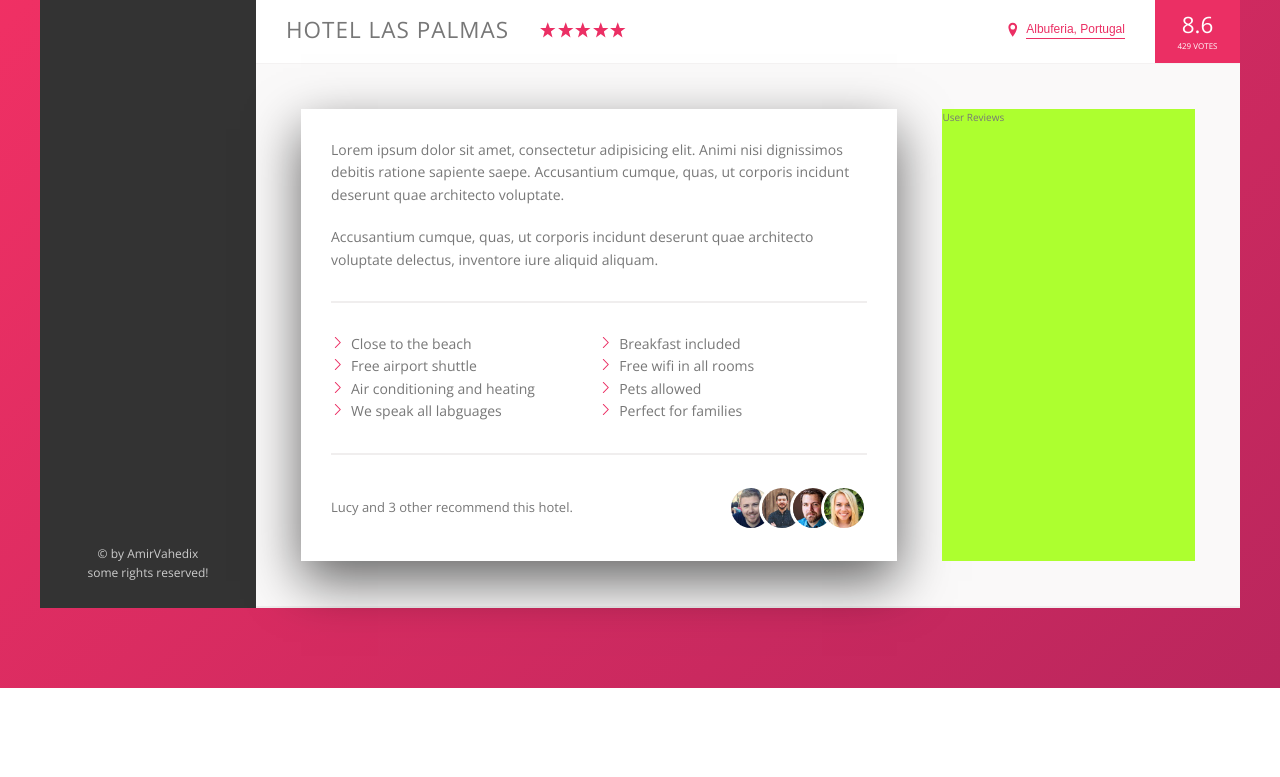
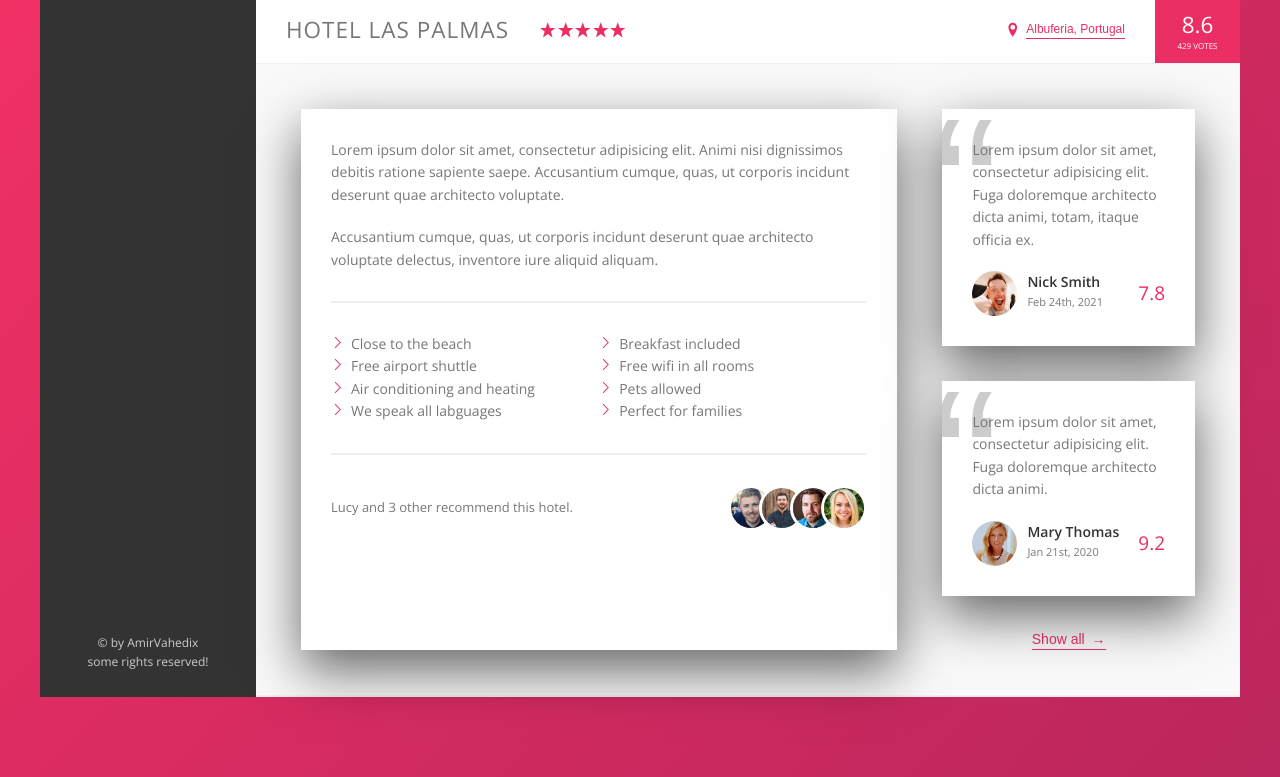
Before and after one commit to AmirVahedix/Trillo, a website: page index.html in a window 1280 px wide. Shown: the part 540-1317 px from the top of the page. Before the commit the page ends 1228 px from the top, so only its background shows below. Drawn offline with nearby package versions, Linux system fonts and the light colour scheme.

Commit message:
Build user reviews section

```diff
--- a/index.html
+++ b/index.html
@@ -190,7 +190,36 @@
                     </div>
 
                     <div class="user-reviews">
-                        User Reviews
+                        <figure class="review">
+                            <blockquote class="review__text">
+                                Lorem ipsum dolor sit amet, consectetur adipisicing elit. Fuga doloremque architecto
+                                dicta animi, totam, itaque officia ex.
+                            </blockquote>
+                            <figcaption class="review__user">
+                                <img src="img/user-1.jpg" alt="User 1" class="review__photo">
+                                <div class="review__user-box">
+                                    <p class="review__user-name">Nick Smith</p>
+                                    <p class="review__user-date">Feb 24th, 2021</p>
+                                </div>
+                                <div class="review__rating">7.8</div>
+                            </figcaption>
+                        </figure>
+                        <figure class="review">
+                            <blockquote class="review__text">
+                                Lorem ipsum dolor sit amet, consectetur adipisicing elit. Fuga doloremque architecto
+                                dicta animi.
+                            </blockquote>
+                            <figcaption class="review__user">
+                                <img src="img/user-2.jpg" alt="User 2" class="review__photo">
+                                <div class="review__user-box">
+                                    <p class="review__user-name">Mary Thomas</p>
+                                    <p class="review__user-date">Jan 21st, 2020</p>
+                                </div>
+                                <div class="review__rating">9.2</div>
+                            </figcaption>
+                        </figure>
+
+                        <button class="btn-inline">Show all <span>&rarr;</span></button>
                     </div>
 
                 </div>
--- a/sass/_components.scss
+++ b/sass/_components.scss
@@ -287,8 +287,17 @@
     background-color: transparent;
     transition: all .2s;
 
+    span {
+        margin-left: 3px;
+        transition: margin-left .2s;
+
+    }
+
     &:hover {
         color: var(--color-grey-dark-2);
+        span {
+            margin-left: 8px;
+        }
     }
 
     &:focus {
@@ -386,3 +395,63 @@
     }
 
 }
+
+/////////////////////////////////////
+// REVIEW
+.review {
+    background-color: #fff;
+    box-shadow: var(--shadow-light);
+    padding: 3rem;
+    margin-bottom: 3.5rem;
+    position: relative;
+    overflow: hidden;
+
+    &__text {
+        color: var(--color-grey-dark-2);
+        margin-bottom: 2rem;
+        position: relative;
+        z-index: 10;
+    }
+
+    &__user {
+        display: flex;
+    }
+
+    &__photo {
+        width: 4.5rem;
+        height: 4.5rem;
+        border-radius: 50%;
+    }
+
+    &__user-box {
+        margin-right: auto;
+        margin-left: 1rem;
+    }
+
+    &__user-name {
+        color: var(--color-grey-dark-1);
+        font-weight: 700;
+    }
+
+    &__user-date {
+        font-size: 1.1rem;
+    }
+
+    &__rating {
+        font-size: 1.9rem;
+        color: var(--color-primary);
+        align-self: center;
+    }
+
+    &::before {
+        content: "\201C";
+        position: absolute;
+        top: -8rem;
+        left: -1rem;
+        font-size: 20rem;
+        color: var(--color-grey-light-4);
+        font-family: sans-serif;
+        z-index: 1;
+    }
+
+}
--- a/sass/_layout.scss
+++ b/sass/_layout.scss
@@ -4,7 +4,6 @@
     background-color: var(--color-grey-light-2);
     box-sizing: var(--shadow-dark);
 
-    min-height: 50rem;
 }
 
 .header {
@@ -36,13 +35,13 @@
 
 .detail {
     display: flex;
+    font-size: 1.4rem ;
     padding: 4.5rem;
     background-color: var(--color-grey-light-1);
     border-bottom: var(--line);
 }
 
 .description {
-    font-size: 1.4rem ;
     background-color: #fff;
     box-shadow: var(--shadow-light);
     flex: 0 0 60%;
@@ -51,6 +50,8 @@
 }
 
 .user-reviews {
-    background-color: greenyellow;
     flex: 1;
+    display: flex;
+    flex-direction: column;
+    align-items: center;
 }
```
Also changed, not shown: css/style.css, 1 other file.
